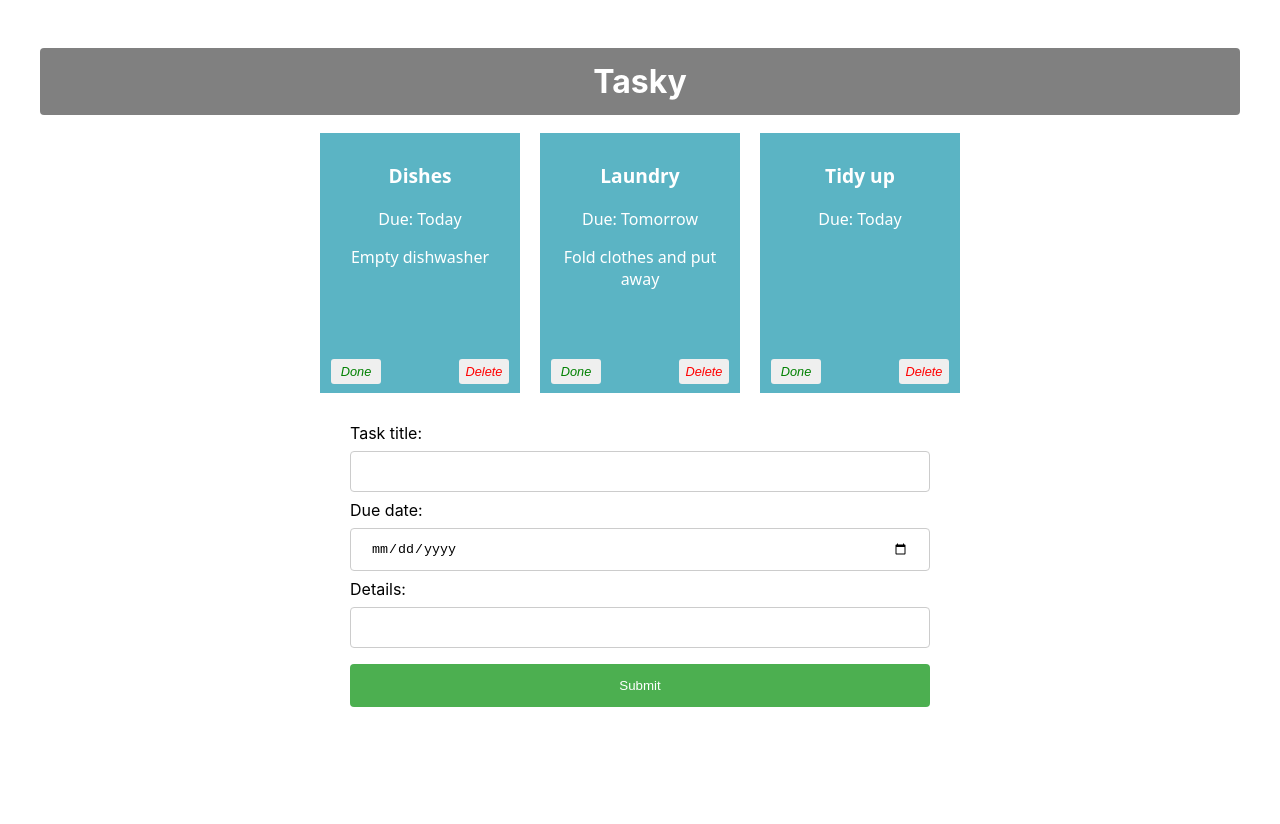
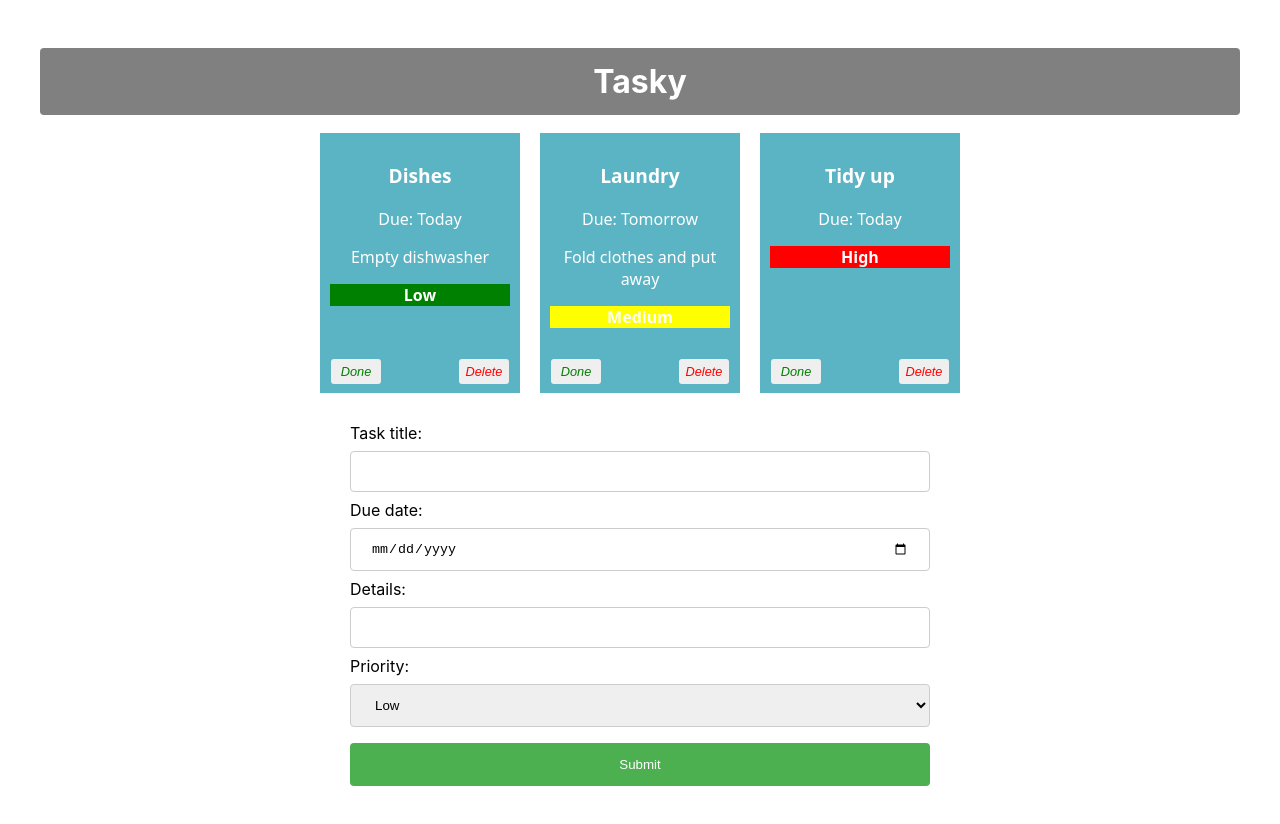
Before and after one commit to jiyun-star/react-basics-labs, a React (Create React App) app in the folder tasky/: page / in a window 1280 px wide. Shown: the top 824 px of the page. Before the commit the page ends 800 px from the top, so only its background shows below. Built offline with nearby package versions, Linux system fonts and the light colour scheme.

Commit message:
Tasky Lab 2 - Exercises done

```diff
--- a/tasky/src/App.css
+++ b/tasky/src/App.css
@@ -34,6 +34,11 @@
   font-weight: bold;
   font-size: 1.2em;
 }
+
+.priority {
+  font-weight: bold;
+  background-color: yellow;
+}
 button {
   border: none;
   border-radius: 3px;
@@ -58,7 +63,7 @@
   color: red;
 }
 
-input[type=text], input[type=date] {
+input[type=text], input[type=date], select {
   width: 100%;
   padding: 12px 20px;
   margin: 8px 0;
@@ -67,6 +72,7 @@
   border-radius: 4px;
   box-sizing: border-box;
 }
+
 
 input[type=submit] {
   width: 100%;
--- a/tasky/src/App.js
+++ b/tasky/src/App.js
@@ -10,11 +10,12 @@
 function App() {
   const [ taskState, setTaskState ] = useState({
     tasks: [
-      { id: 1, title:"Dishes", description: "Empty dishwasher", deadline: "Today", done: false },
-      { id: 2, title: "Laundry", description: "Fold clothes and put away", deadline: "Tomorrow", done: false },
-      { id: 3, title: "Tidy up", deadline: "Today", done: false}
+      { id: 1, title:"Dishes", description: "Empty dishwasher", deadline: "Today", priority: "Low", done: false },
+      { id: 2, title: "Laundry", description: "Fold clothes and put away", deadline: "Tomorrow", priority: "Medium",  done: false },
+      { id: 3, title: "Tidy up", deadline: "Today", priority: "High", done: false}
     ]
   });
+
   const [ formState, setFormState ] = useState({
     title: "",
     description: "",
@@ -27,6 +28,8 @@
     setTaskState({tasks});
     console.log(`${taskIndex} ${tasks[taskIndex].done}`);
   }
+
+
 
   const deleteHandler = (taskIndex) => {
     const tasks = [...taskState.tasks];
@@ -78,7 +81,7 @@
       title={task.title}
       deadline={task.deadline}
       description={task.description}
-
+      priority={task.priority}
       done={task.done}
       key ={task.id}
       markDone={() => doneHandler(index)}
--- a/tasky/src/components/Form.js
+++ b/tasky/src/components/Form.js
@@ -19,6 +19,14 @@
         Details:
         <input type="text" name="description" onChange={(event) => props.change(event)} />
     </label>
+    <label>
+        Priority:
+        <select name="priority" onChange={(event) => props.change(event)}>
+        <option value="Low">Low</option>
+        <option value="Medium">Medium</option>
+        <option value="High">High</option>
+        </select>
+    </label>
         <input type="submit" value="Submit" />
         </form>
     </div>
--- a/tasky/src/components/Task.js
+++ b/tasky/src/components/Task.js
@@ -8,6 +8,13 @@
         <p className="title">{props.title}</p>
         <p>Due: {props.deadline}</p>
         <p>{props.description}</p>
+
+        <p className="priority"style={{backgroundColor: props.priority === 'Low' ? 'green' :
+                        props.priority === 'Medium' ? 'yellow' :
+                        'red' }}>
+         {props.priority} </p>
+
+
         <button onClick={props.markDone} className='doneButton'>Done</button>
         <button className='deleteButton' onClick={props.deleteTask}>Delete</button>
 
```
